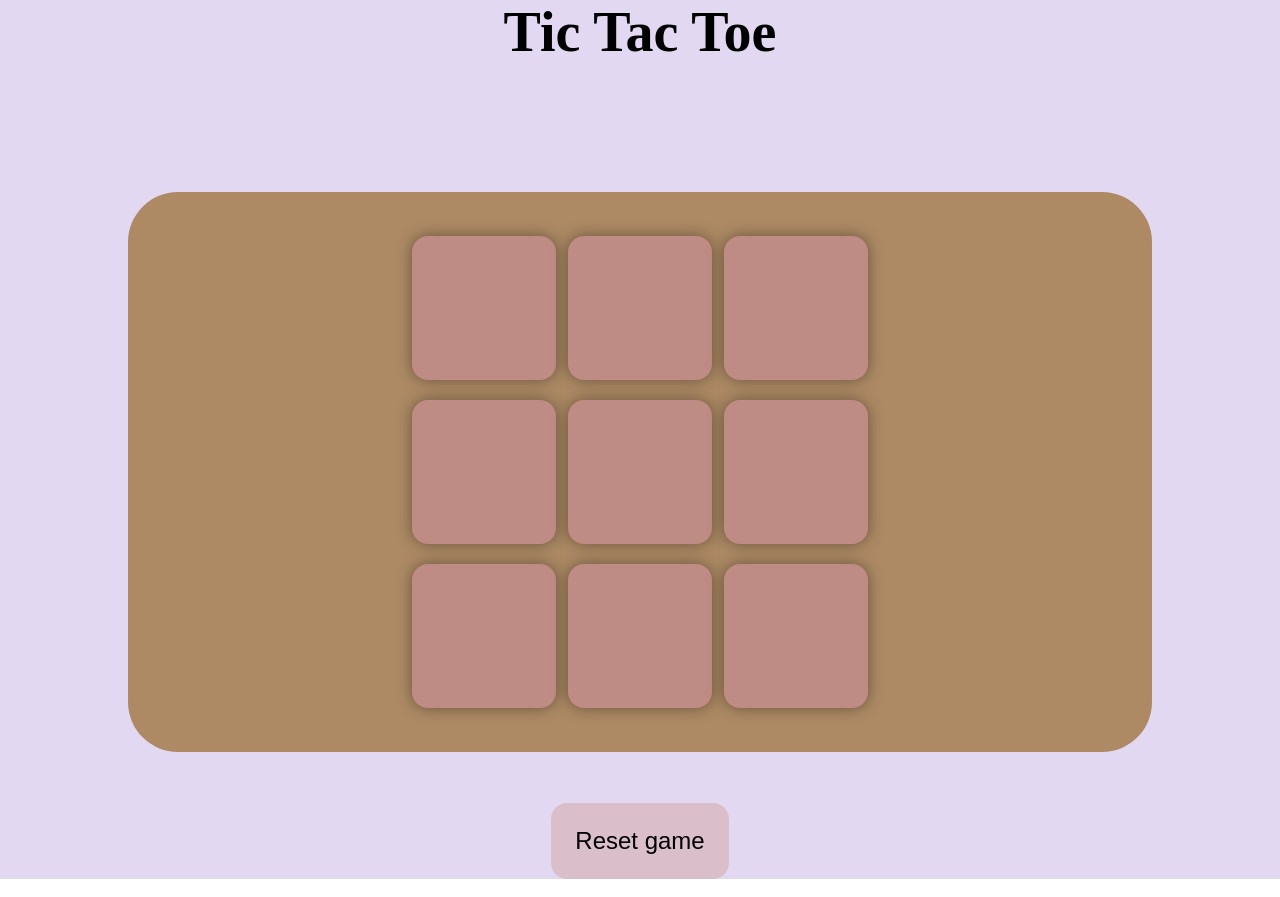
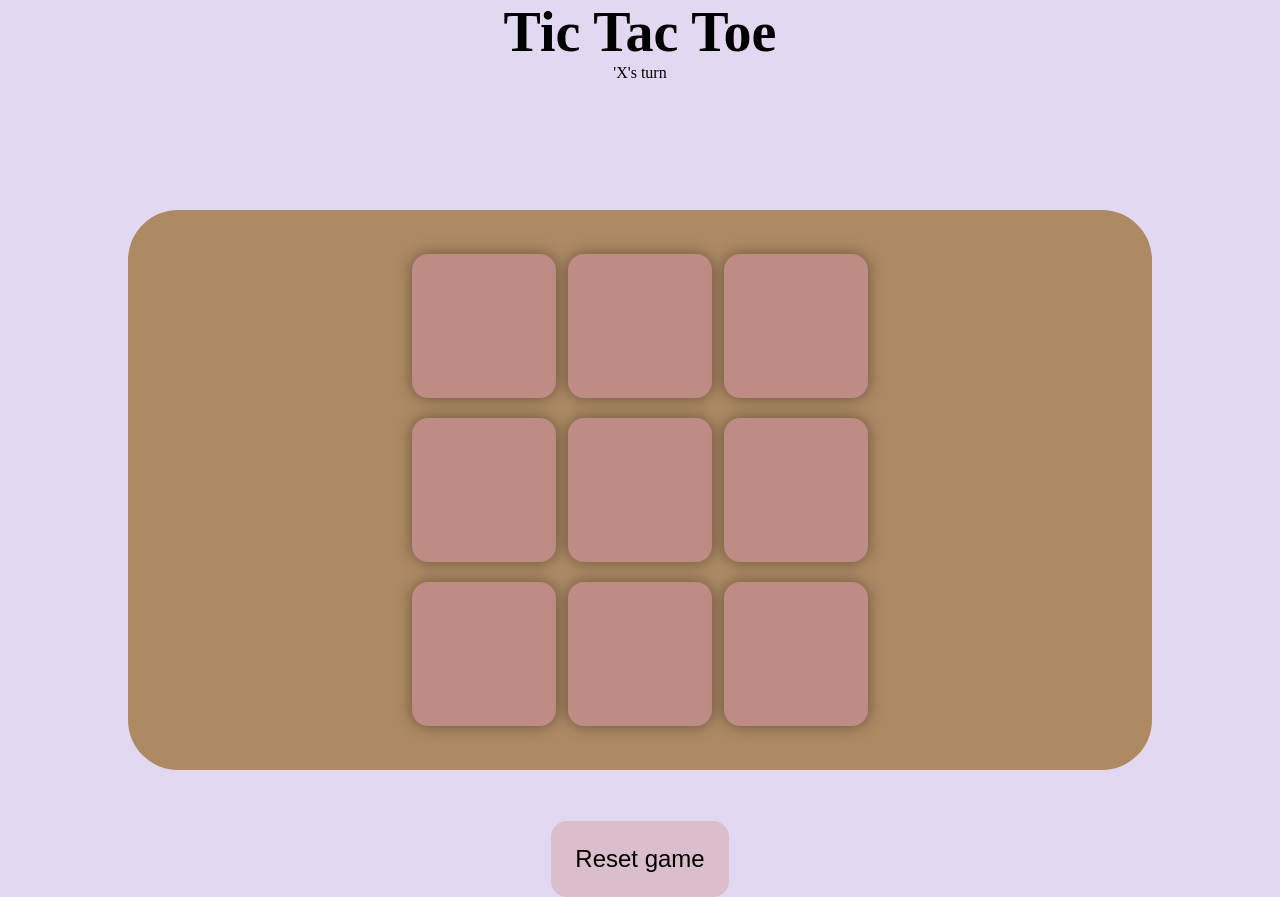
Before and after one commit to Prashant200999/Tic_Tac_Toe, a plain HTML site: page index.html in a window 1280 px wide. Drawn offline with Linux system fonts and the light colour scheme.

Commit message:
added turns.html

```diff
--- a/index.html
+++ b/index.html
@@ -9,6 +9,7 @@
 <body>
 <main>
     <h1>Tic Tac Toe</h1>
+    <div id="turn">'X's turn</div>
     <div class="container">
         <div class="game">
             <button class="box"></button>
```
